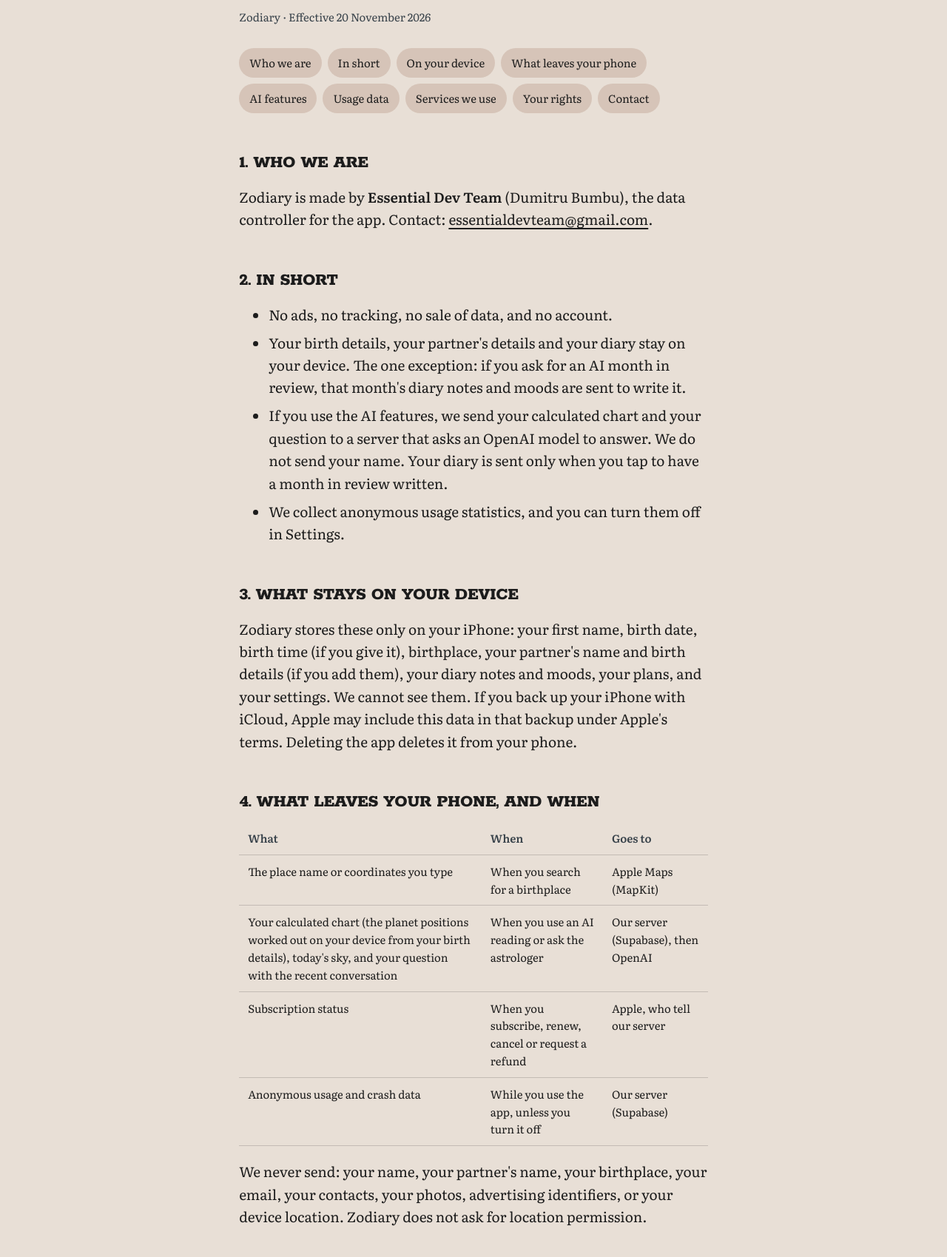
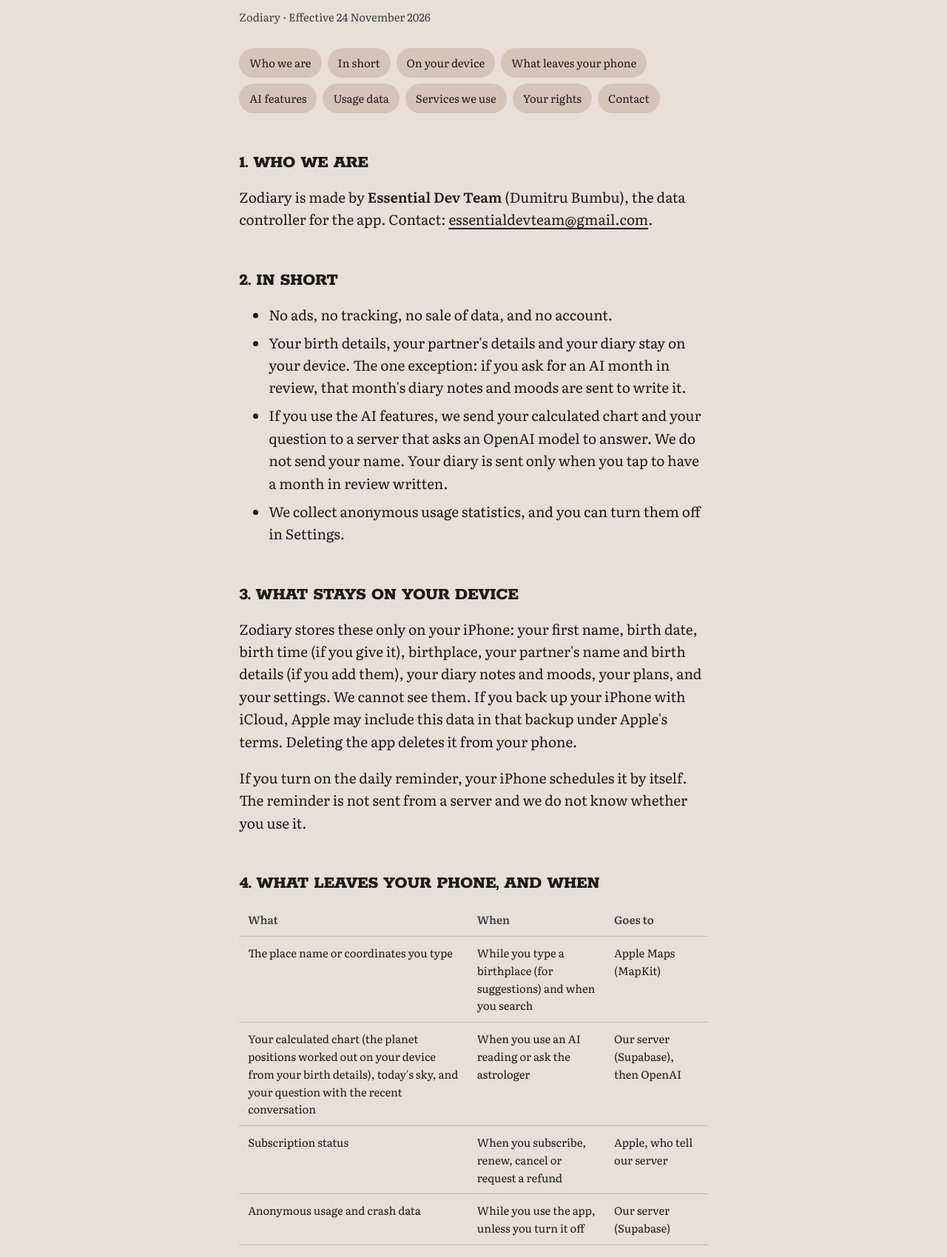
Before and after one commit to snrgwa-bot/zodiary-site, a plain HTML site: page privacy.html in a window 1280 px wide. Shown: the part 201-1900 px from the top of the page at 74% size. Drawn offline with Linux system fonts and the light colour scheme.

Commit message:
Correct AI and diary wording, cover place suggestions and the daily reminder
Co-Authored-By: Claude Fable 5.2 <noreply@anthropic.com>

```diff
--- a/privacy.html
+++ b/privacy.html
@@ -8,7 +8,7 @@
 </head><body>
 <header class="bar"><a class="mark" href="./">Zodiary</a><nav aria-label="Main"><a href="faq.html">FAQ &amp; Support</a><a href="privacy.html" aria-current="page">Privacy</a><a href="terms.html">Terms</a></nav></header>
 <main class="doc">
-<h1>Privacy Policy</h1><p class="meta">Zodiary · Effective 20 November 2026</p>
+<h1>Privacy Policy</h1><p class="meta">Zodiary · Effective 24 November 2026</p>
 <div class="toc"><a href="#who">Who we are</a><a href="#short">In short</a><a href="#device">On your device</a><a href="#sent">What leaves your phone</a><a href="#ai">AI features</a><a href="#analytics">Usage data</a><a href="#partners">Services we use</a><a href="#rights">Your rights</a><a href="#contact">Contact</a></div>
 
 <h2 id="who">1. Who we are</h2>
@@ -22,14 +22,15 @@
 
 <h2 id="device">3. What stays on your device</h2>
 <p>Zodiary stores these only on your iPhone: your first name, birth date, birth time (if you give it), birthplace, your partner's name and birth details (if you add them), your diary notes and moods, your plans, and your settings. We cannot see them. If you back up your iPhone with iCloud, Apple may include this data in that backup under Apple's terms. Deleting the app deletes it from your phone.</p>
+<p>If you turn on the daily reminder, your iPhone schedules it by itself. The reminder is not sent from a server and we do not know whether you use it.</p>
 
 <h2 id="sent">4. What leaves your phone, and when</h2>
 <table><tr><th>What</th><th>When</th><th>Goes to</th></tr>
-<tr><td>The place name or coordinates you type</td><td>When you search for a birthplace</td><td>Apple Maps (MapKit)</td></tr>
+<tr><td>The place name or coordinates you type</td><td>While you type a birthplace (for suggestions) and when you search</td><td>Apple Maps (MapKit)</td></tr>
 <tr><td>Your calculated chart (the planet positions worked out on your device from your birth details), today's sky, and your question with the recent conversation</td><td>When you use an AI reading or ask the astrologer</td><td>Our server (Supabase), then OpenAI</td></tr>
 <tr><td>Subscription status</td><td>When you subscribe, renew, cancel or request a refund</td><td>Apple, who tell our server</td></tr>
 <tr><td>Anonymous usage and crash data</td><td>While you use the app, unless you turn it off</td><td>Our server (Supabase)</td></tr></table>
-<p>We never send: your name, your partner's name, your birthplace, your email, your contacts, your photos, advertising identifiers, or your device location. Zodiary does not ask for location permission.</p>
+<p>We never send to our server or to OpenAI: your name, your partner's name, your birthplace, your email, your contacts, your photos, advertising identifiers, or your device location. Zodiary does not ask for location permission.</p>
 
 <h2 id="ai">5. AI features</h2>
 <p>Pro includes readings and answers written by AI. To produce one, the app sends your calculated chart (the planet positions and rising sign worked out on your device from your birth details), today's sky, and your question with the recent conversation to our server. Our server passes them to OpenAI's API and returns the answer. We do not send your name, your birthplace, your partner's name, or your diary notes, and we do not send your birth date as such. Be aware that the planet positions are calculated from your birth date and time, so someone with astronomical tables could work the date back out from them. Our server does not keep your questions or the answers once the reply has been delivered. OpenAI handles the request under its own terms. It does not use API requests to train its models, and it may keep request logs for up to 30 days to monitor for abuse: <a href="https://developers.openai.com/api/docs/guides/your-data">how OpenAI handles API data</a> and <a href="https://openai.com/policies/privacy-policy">OpenAI privacy policy</a>. Do not type sensitive personal information into a question.</p>
```
Also changed, not shown: faq.html (+1 -1 lines), index.html (+3 -3 lines).
